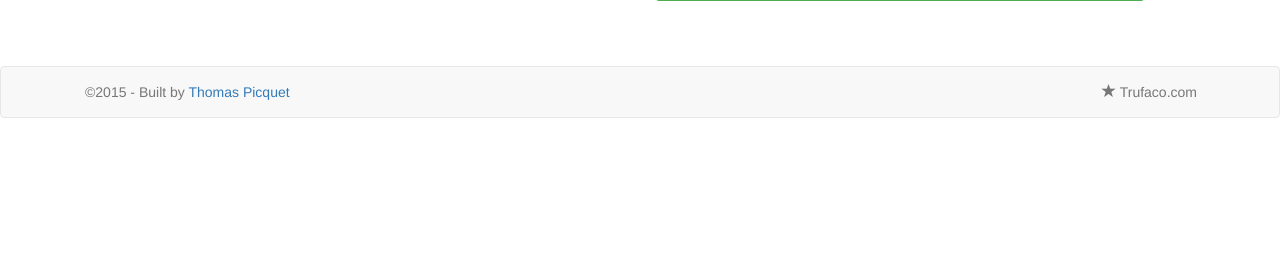
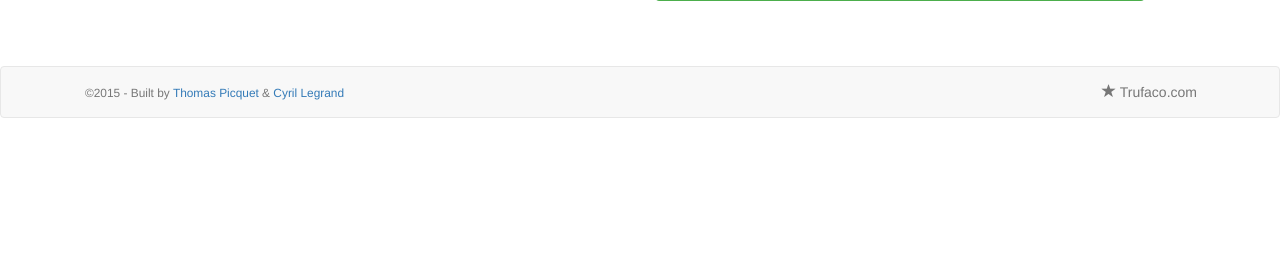
Before and after one commit to deluxetom/100days, a PHP site: template src/View/User/profile.html.twig in a window 1280 px wide. Shown: the part 435-700 px from the top of the page. Run offline with PHP 8.4, Linux system fonts and the light colour scheme; the template is opened without the code that fills it, so the values that code supplies are empty; some libraries are stand-ins or nearby versions.

Commit message:
Added Cyril

```diff
--- a/src/View/layout.html.twig
+++ b/src/View/layout.html.twig
@@ -77,7 +77,7 @@
 
 <div class="navbar navbar-default navbar-static-bottom" style="margin-bottom: 0px; margin-top: 50px;">
     <div class="container">
-        <p class="navbar-text pull-left">©2015 - Built by <a href="https://github.com/thomaspicquet" target="_blank">Thomas Picquet</a>
+        <p class="navbar-text pull-left"><small>©2015 - Built by <a href="https://github.com/thomaspicquet" target="_blank">Thomas Picquet</a> & <a href="https://github.com/ecilion" target="_blank">Cyril Legrand</a></small>
         </p>
         <a href="http://www.trufaco.com" class="navbar-btn btn-link btn pull-right">
             <span class="glyphicon glyphicon-star"></span>  Trufaco.com</a>
```
